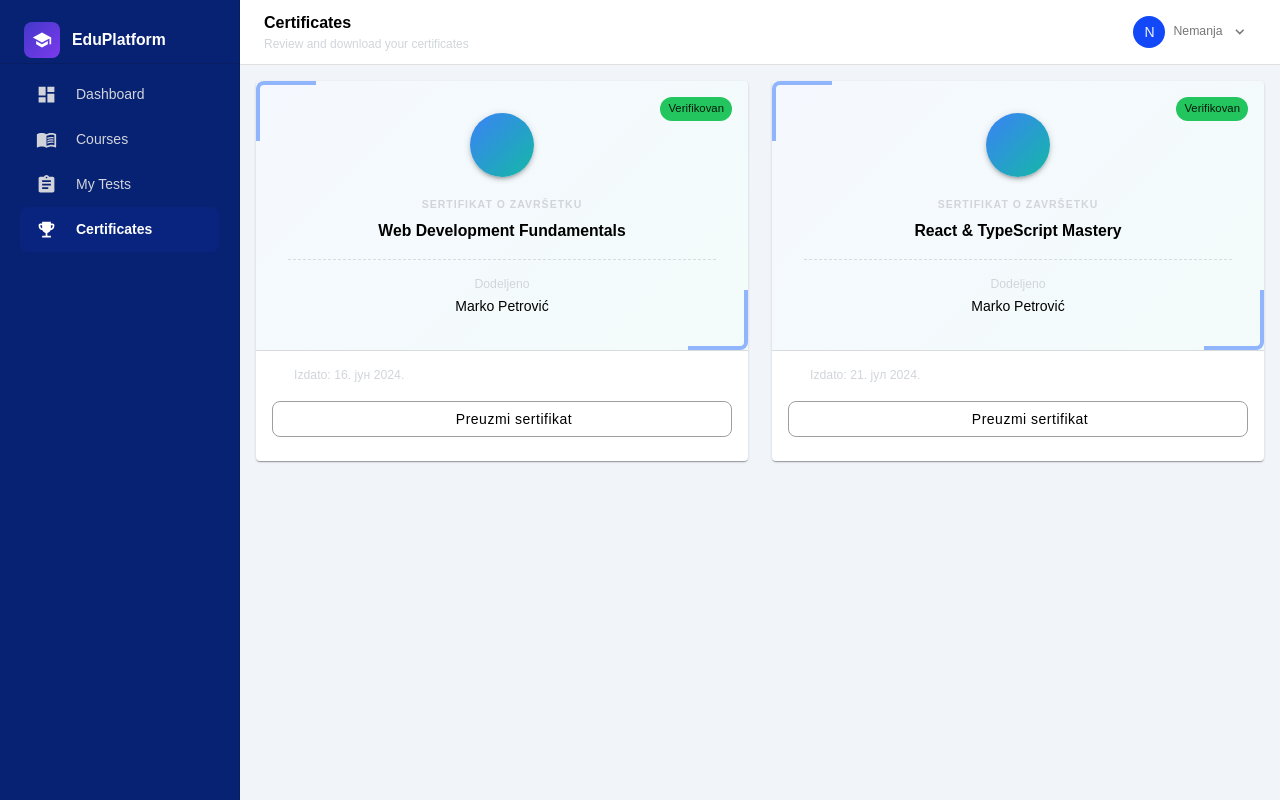
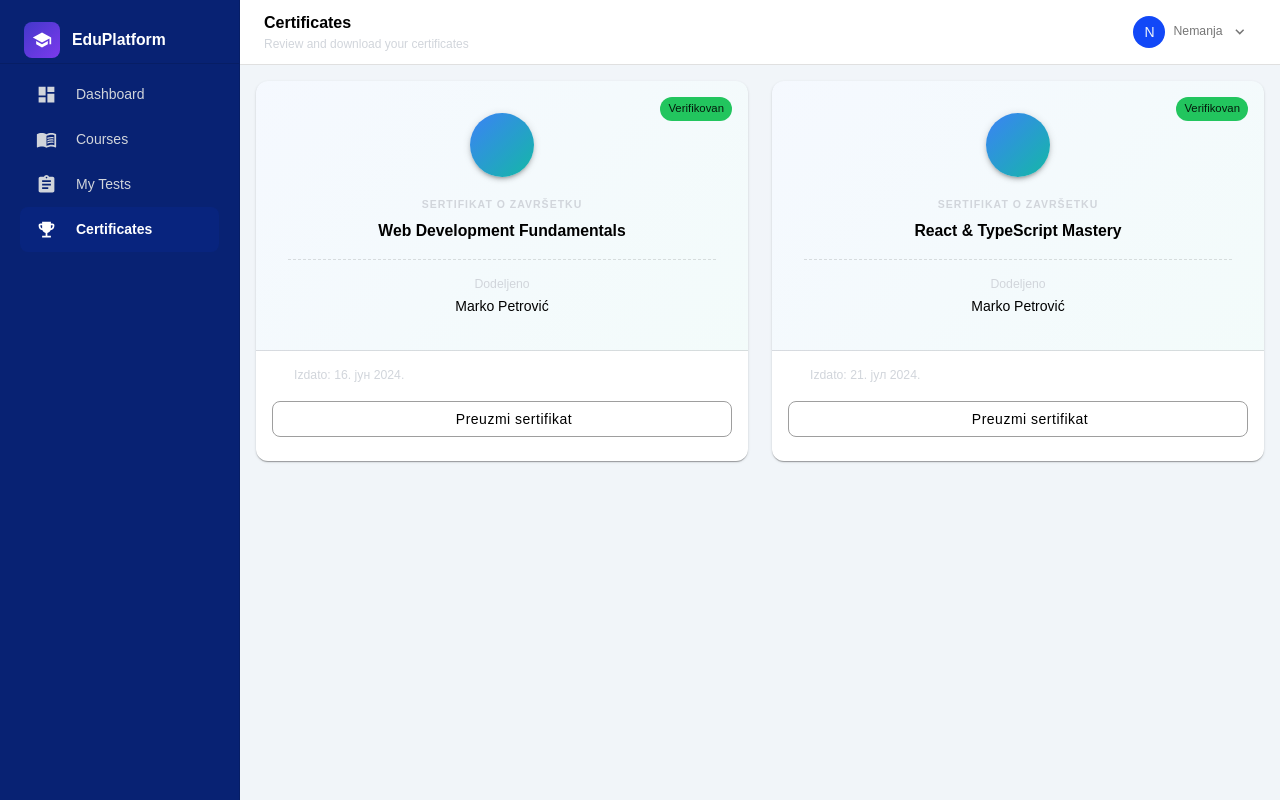
Before and after one commit to NemanjaaaS/courses-web-app, a React (Vite) app: page /app/user/certificates in a window 1280 px wide. Built offline with nearby package versions, Linux system fonts and the light colour scheme; some icons are missing.

Commit message:
ui cerfiticated fixes

```diff
--- a/src/app/pages/user/UserCertificatesPage.tsx
+++ b/src/app/pages/user/UserCertificatesPage.tsx
@@ -20,8 +20,8 @@ export const UserCertificatesPage = () => {
       {userCertificates.length > 0 ? (
         <Grid container spacing={3}>
           {userCertificates.map((cert) => (
-            <Grid size={{ xs: 12, sm: 6 }} key={cert.id}>
-              <Card>
+            <Grid size={{ xs: 12, sm: 6 }} key={cert.id} sx={{ borderRadius: 3 }}>
+              <Card sx={{ borderRadius: 3 }}>
                 {/* Certificate Preview */}
                 <Box
                   sx={{
@@ -63,34 +63,6 @@ export const UserCertificatesPage = () => {
                       {cert.userName}
                     </Typography>
                   </Box>
-
-                  {/* Decorative corners */}
-                  <Box
-                    sx={{
-                      position: 'absolute',
-                      top: 0,
-                      left: 0,
-                      width: 60,
-                      height: 60,
-                      borderLeft: 4,
-                      borderTop: 4,
-                      borderColor: 'primary.light',
-                      borderRadius: '8px 0 0 0',
-                    }}
-                  />
-                  <Box
-                    sx={{
-                      position: 'absolute',
-                      bottom: 0,
-                      right: 0,
-                      width: 60,
-                      height: 60,
-                      borderRight: 4,
-                      borderBottom: 4,
-                      borderColor: 'primary.light',
-                      borderRadius: '0 0 8px 0',
-                    }}
-                  />
                 </Box>
 
                 {/* Certificate Info */}
```
